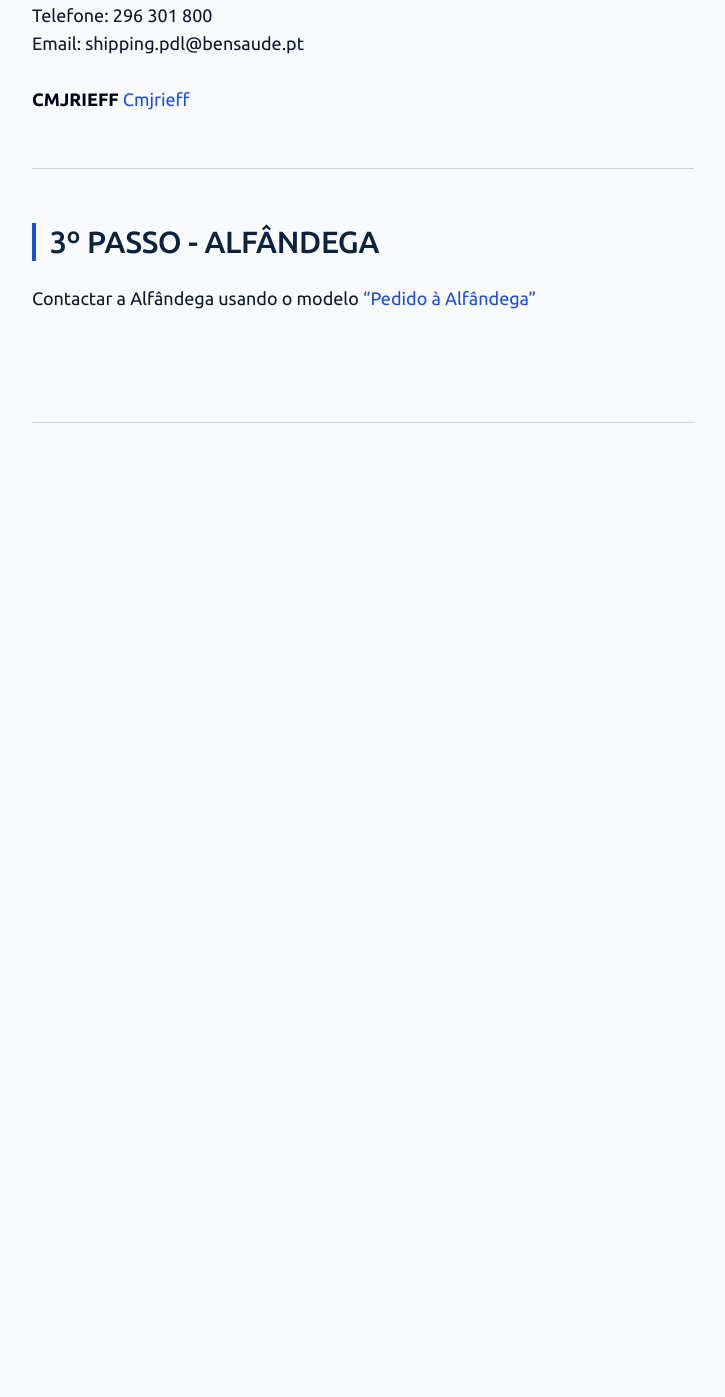
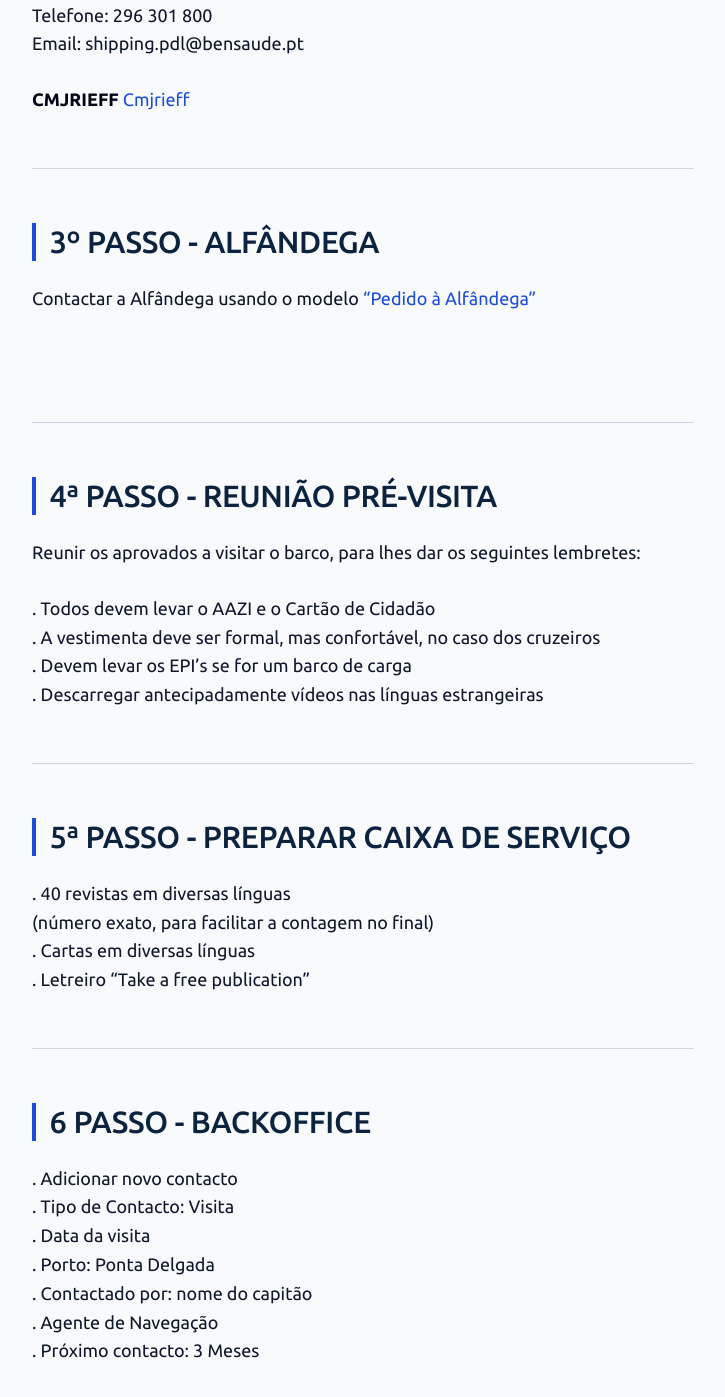
Before and after one commit to tep-pdl/tep-pdl.github.io, a Jekyll site: the page built from secretariado/capitao.md, in a window 1280 px wide and 1400 px high, scrolled down 923 px. Shown: the top 1397 px of the window, without its empty margins (277-1002 px from the left). Built offline with Jekyll 4.4.1, drawn with Linux system fonts in a browser that asks for light colours; our own code applies the rules of GitHub Pages for plain Markdown files; before the commit the page ends 1427 px from its top, so only the background shows below that.

Commit message:
Update capitao.md

```diff
--- a/secretariado/capitao.md
+++ b/secretariado/capitao.md
@@ -33,3 +33,36 @@ Contactar a Alfândega usando o modelo ["Pedido à Alfândega"](pedido-a-alfande
 <br>
 
 ---
+
+## 4ª PASSO - REUNIÃO PRÉ-VISITA
+
+Reunir os aprovados a visitar o barco, para lhes dar os seguintes lembretes:
+
+. Todos devem levar o AAZI e o Cartão de Cidadão
+. A vestimenta deve ser formal, mas confortável, no caso dos cruzeiros
+. Devem levar os EPI's se for um barco de carga
+. Descarregar antecipadamente vídeos nas línguas estrangeiras
+
+---
+
+## 5ª PASSO - PREPARAR CAIXA DE SERVIÇO
+
+. 40 revistas em diversas línguas
+  (número exato, para facilitar a contagem no final)
+. Cartas em diversas línguas
+. Letreiro "Take a free publication"
+
+---
+
+## 6 PASSO -  BACKOFFICE
+
+. Adicionar novo contacto
+. Tipo de Contacto: Visita
+. Data da visita
+. Porto: Ponta Delgada
+. Contactado por: nome do capitão
+. Agente de Navegação
+. Próximo contacto: 3 Meses
+
+
+<br>
```
